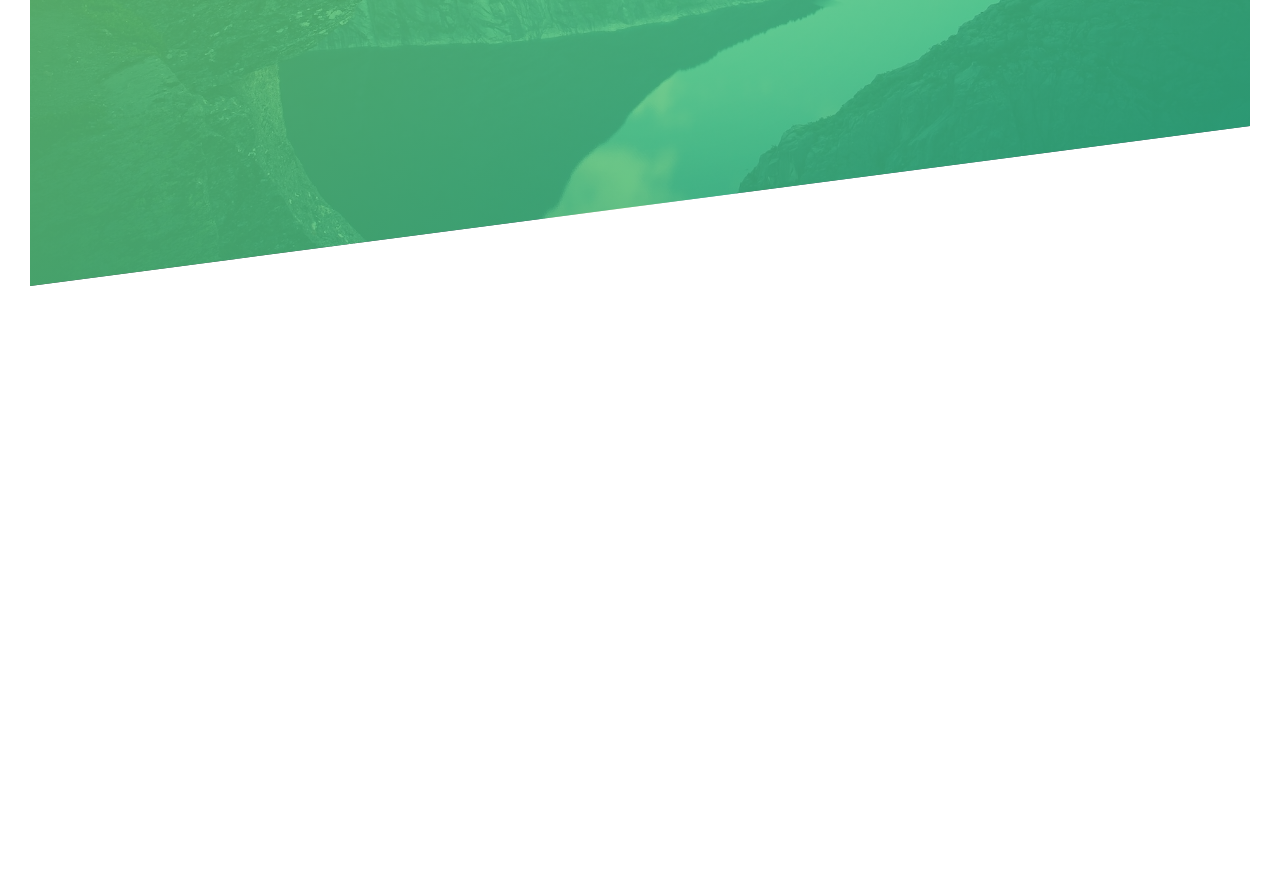
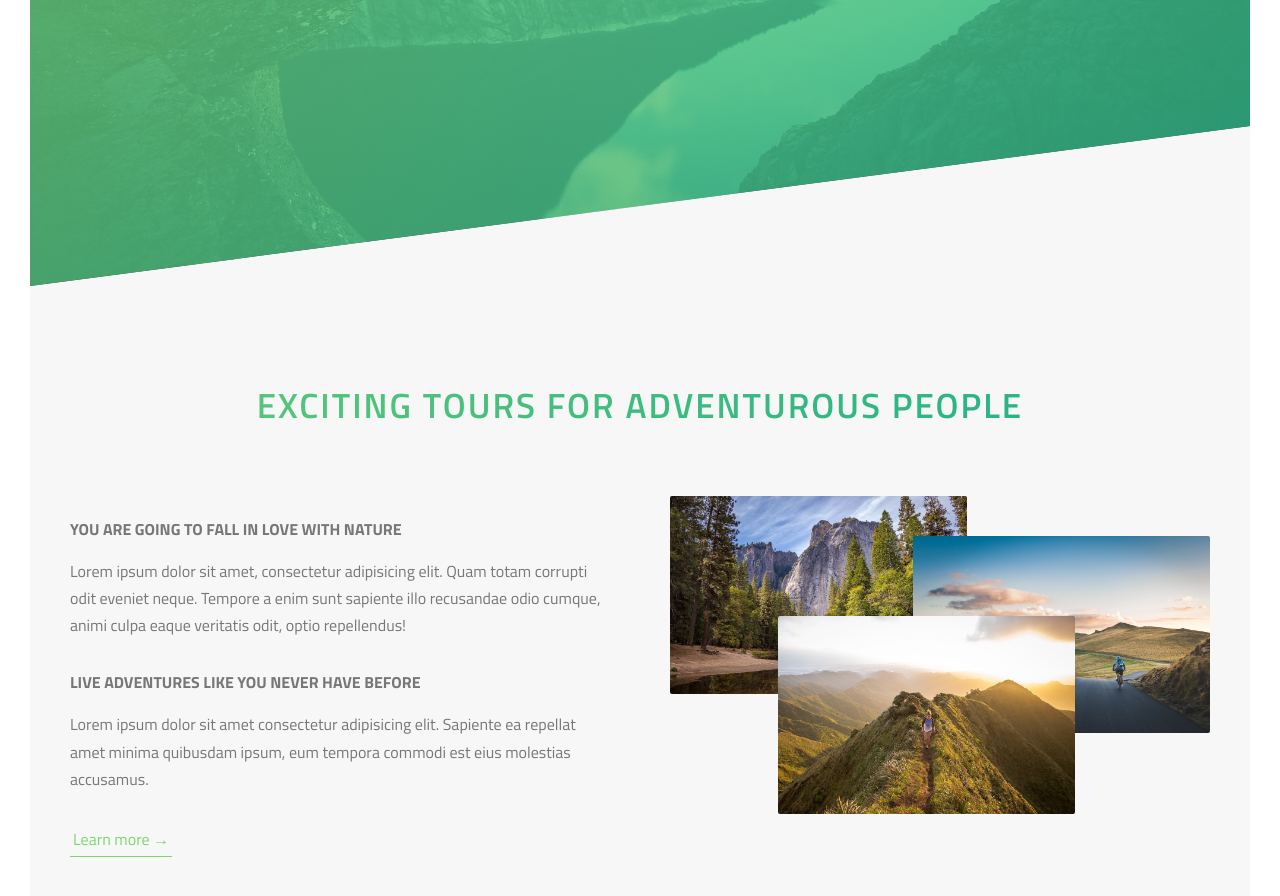
Before and after one commit to pleiadesdigital/advcss, a website: page index.html in a window 1280 px wide. Shown: the part 504-1400 px from the top of the page. Before the commit the page ends 820 px from the top, so only its background shows below. Drawn offline with Linux system fonts and the light colour scheme.

Commit message:
about section completed VID037 DONE

```diff
--- a/index.html
+++ b/index.html
@@ -70,6 +70,41 @@
   </section>
 -->
 
+  <!-- MAIN CONTENT -->
+  <main>
+    <section class="section-about">
+      <div class="u-center-text u-margin-bottom-big">
+        <h2 class="heading-secondary">
+          Exciting Tours for Adventurous People
+        </h2>
+      </div>
+
+      <div class="row">
+        <div class="col-1-of-2">
+          <h3 class="heading-tertiary u-margin-bottom-small">You are going to fall in love with nature</h3>
+          <p class="paragraph">
+            Lorem ipsum dolor sit amet, consectetur adipisicing elit. Quam totam corrupti odit eveniet neque. Tempore a enim sunt sapiente illo recusandae odio cumque, animi culpa eaque veritatis odit, optio repellendus!
+          </p>
+          <h3 class="heading-tertiary u-margin-bottom-small">Live adventures like you never have before</h3>
+          <p class="paragraph">
+            Lorem ipsum dolor sit amet consectetur adipisicing elit. Sapiente ea repellat amet minima quibusdam ipsum, eum tempora commodi est eius molestias accusamus.
+          </p>
+          <div class="btn-container">
+            <a href="#" class="btn-text">Learn more &rarr;</a>
+          </div>
+        </div>
+        <div class="col-1-of-2">
+          <div class="composition">
+            <img src="img/nat-1-large.jpg" alt="Photo 1" class="composition__photo composition__photo--p1">
+            <img src="img/nat-2-large.jpg" alt="Photo 2" class="composition__photo composition__photo--p2">
+            <img src="img/nat-3-large.jpg" alt="Photo 3" class="composition__photo composition__photo--p3">
+          </div>
+        </div>
+      </div>
+
+    </section>
+  </main>
+
   <script src="js/app.js"></script>
 </body>
 </html>
--- a/sass/abstracts/_variables.scss
+++ b/sass/abstracts/_variables.scss
@@ -3,9 +3,13 @@
 $color-primary: #7ED56F;
 $color-primary-light: #55C57A;
 $color-primary-dark: #28B485;
+$color-grey-light-1: #F7F7F7;
 $color-dark-grey: #777777;
 $color-white: #FFFFFF;
 $color-black: #000000;
+
+// FONT
+$default-font-size: 1.6rem;
 
 // GRID
 $grid-width: 114rem;
--- a/sass/base/_typography.scss
+++ b/sass/base/_typography.scss
@@ -6,6 +6,7 @@ body {
   padding: 3rem;
 }
 
+// HEADING PRIMARY
 .heading-primary {
   color: $color-white;
   text-transform: uppercase;
@@ -34,4 +35,39 @@ body {
     animation-timing-function: ease-out;
   }
 
-} //heading-primary
+} //.heading-primary
+
+// HEADING SECONDARY
+.heading-secondary {
+  font-size: 3.5rem;
+  text-transform: uppercase;
+  font-weight: 600;
+  display: inline-block;
+  background-image: linear-gradient(to right, $color-primary-light, $color-primary-dark);
+  -webkit-background-clip: text;
+  color: transparent;
+  letter-spacing: 2px;
+  transition: all 0.2s;
+
+  &:hover {
+    transform: skewY(2deg) skewX(15deg) scale(1.1);
+    text-shadow: 0.5rem 1rem 2rem rgba($color-black, 0.2);
+  }
+
+} //.heading-secondary
+
+// HEADING TERTIARY
+.heading-tertiary {
+  font-size: 1.6rem;
+  font-weight: 700;
+  text-transform: uppercase;
+} //.heading-tertiary
+
+.paragraph {
+  font-size: 1.6rem;
+
+  &:not(:last-child) {
+    margin-bottom: 3rem;
+  }
+
+}
--- a/sass/base/_utilities.scss
+++ b/sass/base/_utilities.scss
@@ -0,0 +1,5 @@
+.u-center-text { text-align: center; }
+
+.u-margin-bottom-small { margin-bottom: 1.5rem; }
+.u-margin-bottom-medium { margin-bottom: 4rem; }
+.u-margin-bottom-big { margin-bottom: 8rem; }
--- a/sass/components/_button.scss
+++ b/sass/components/_button.scss
@@ -9,7 +9,7 @@
   &:visited {
     text-transform: uppercase;
     text-decoration: none;
-    font-size: 1.6rem;
+    font-size: $default-font-size;
     padding: 1.5rem 4rem;
     display: inline-block;
     transform: translateZ(0rem);
@@ -61,3 +61,30 @@
   }
 
 } //.btn
+
+.btn-text {
+
+  &:link,
+  &:visited {
+    font-size: $default-font-size;
+    color: $color-primary;
+    display: inline-block;
+    text-decoration: none;
+    border-bottom: 1px solid $color-primary;
+    padding: 3px;
+    transition: all 0.2s;
+  }
+
+  &:hover {
+    background-color: $color-primary;
+    color: $color-white;
+    box-shadow: 0px 1rem 2rem rgba($color-black, 0.2);
+    transform: translateZ(2px);
+  }
+
+  &:active {
+    box-shadow: 0px 0.5rem 2rem rgba($color-black, 0.2);
+    transform: translateZ(0px);
+  }
+
+}
--- /dev/null
+++ b/sass/components/_composition.scss
@@ -0,0 +1,46 @@
+.composition {
+  position: relative;
+
+  &__photo {
+    width: 55%;
+    box-shadow: 0px 1.5rem 4rem ($color-black, 0.4);
+    border-radius: 2px;
+    position: absolute;
+    z-index: 10;
+    transition: all 0.2s;
+    outline-offset: 2rem;
+
+    &--p1 {
+      left: 0;
+      top: -2rem;
+    }
+
+    &--p2 {
+      right: 0px;
+      top: 2rem;
+    }
+
+    &--p3 {
+      left: 20%;
+      top: 10rem;
+    }
+
+    &:hover {
+      outline: 1.5rem solid $color-primary;
+      transform: scale(1.05) translateY(-0.5rem);
+      box-shadow: 0px 2.5rem 4rem rgba($color-black, 0.5);
+      z-index: 20;
+    }
+
+    &:not(:focus) {
+      // transform: scale(0.9);
+    }
+
+
+  }
+
+  &:hover &__photo:not(:hover) {
+    transform: scale(0.95);
+  }
+
+}
--- a/sass/layout/_grid.scss
+++ b/sass/layout/_grid.scss
@@ -4,7 +4,6 @@
 
 .row {
   max-width: $grid-width;
-  background-color: #EEEEEE;
   margin: 0px auto;
 
   &:not(:last-child) {
@@ -15,7 +14,6 @@
 
   // setting up common styles (DRY)
   [class^="col-"] {
-    background-color: orangered;
     float: left;
     &:not(:last-child) {
       margin-right: $gutter-horizontal;
--- a/sass/main.scss
+++ b/sass/main.scss
@@ -8,6 +8,7 @@
 @import "base/utilities";
 
 @import "components/button";
+@import "components/composition";
 
 @import "pages/home";
 
--- a/sass/pages/_home.scss
+++ b/sass/pages/_home.scss
@@ -0,0 +1,5 @@
+.section-about {
+  background-color: $color-grey-light-1;
+  padding: 25rem 0px;
+  margin-top: -20vh;
+}
```
Also changed, not shown: css/style.css.
